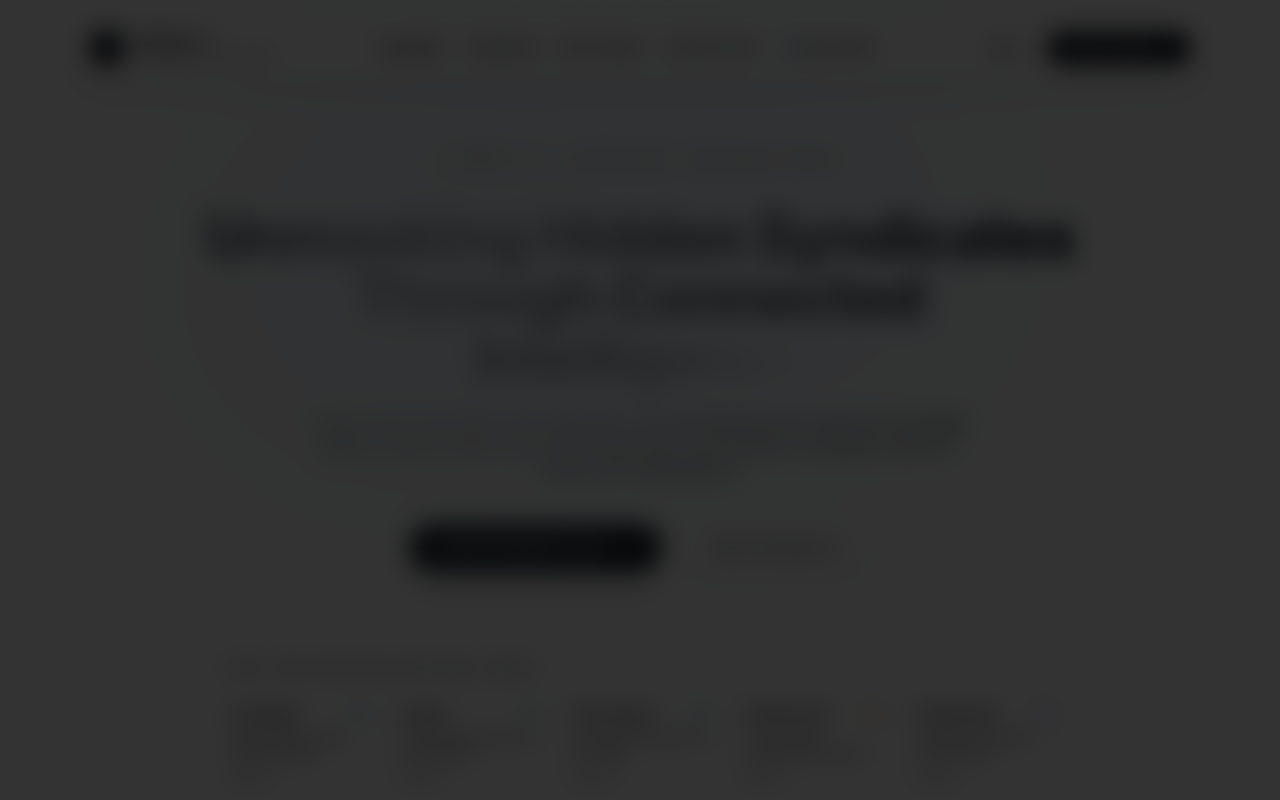
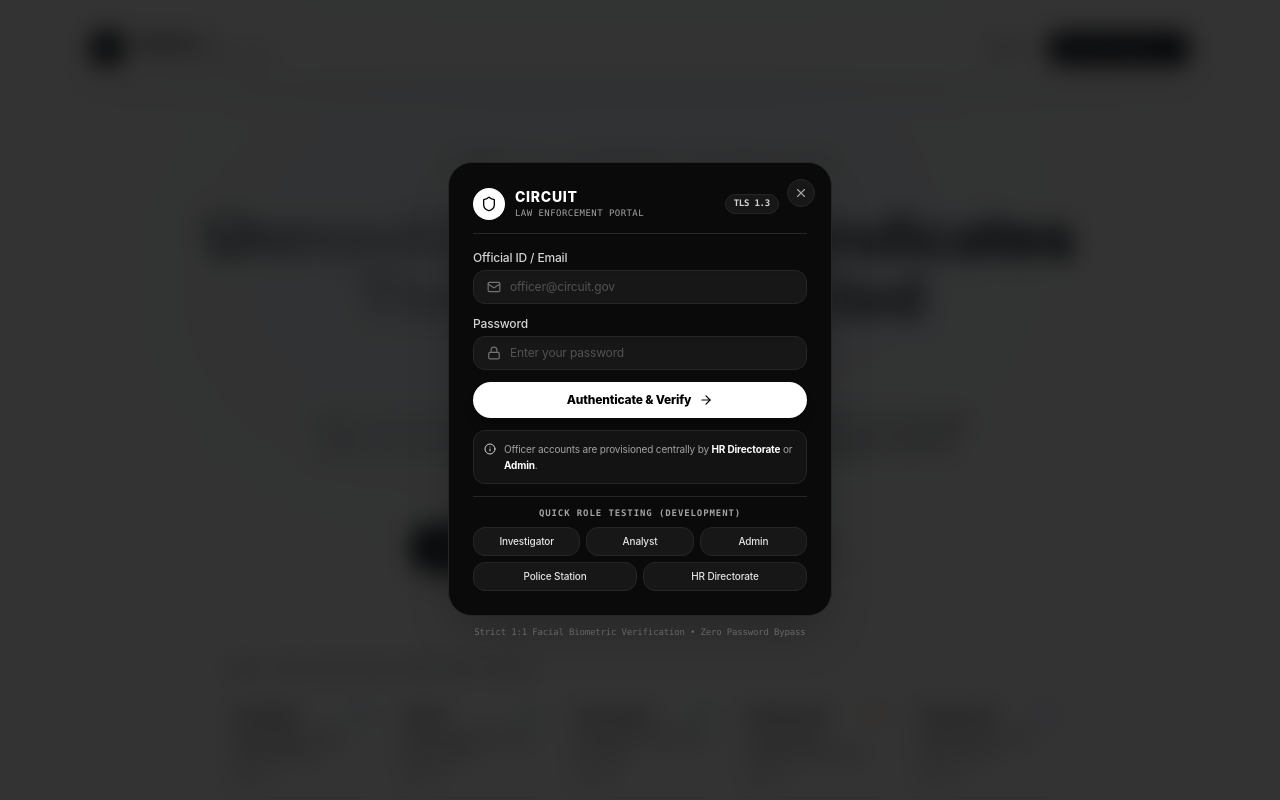
Before and after one commit to ei-sanu/circuit-forensics-ai, a Next.js app: page / in a window 1280 px wide. Both pictures are taken after a click on the button "Sign In". Shown: the top 800 px of the page. Built offline with nearby package versions, Linux system fonts and the light colour scheme.

Commit message:
fix(ui): portal auth modal to body and streamline landing navbar links

```diff
--- a/app/globals.css
+++ b/app/globals.css
@@ -228,15 +228,12 @@ nextjs-portal,
 @keyframes pageEnter {
   0% {
     opacity: 0;
-    transform: translateY(8px);
   }
   100% {
     opacity: 1;
-    transform: translateY(0);
   }
 }
 
 .animate-page-enter {
-  animation: pageEnter 0.22s cubic-bezier(0.16, 1, 0.3, 1) both;
-  will-change: opacity, transform;
+  animation: pageEnter 0.2s ease-out both;
 }
--- a/components/auth/AuthModal.tsx
+++ b/components/auth/AuthModal.tsx
@@ -1,6 +1,6 @@
 'use client';
-
 import React, { useState, useEffect } from 'react';
+import { createPortal } from 'react-dom';
 import { useRouter } from 'next/navigation';
 import { Shield, Lock, Mail, ArrowRight, X, Info } from 'lucide-react';
 import { api } from '@/lib/api';
@@ -16,6 +16,7 @@ interface AuthModalProps {
 
 export function AuthModal({ isOpen, onClose, defaultRole }: AuthModalProps) {
   const router = useRouter();
+  const [mounted, setMounted] = useState(false);
   const [authState, setAuthState] = useState<'CREDENTIALS' | 'BIOMETRIC_VERIFY'>('CREDENTIALS');
   const [challengeData, setChallengeData] = useState<{ challengeId: string; user: any } | null>(null);
 
@@ -23,6 +24,10 @@ export function AuthModal({ isOpen, onClose, defaultRole }: AuthModalProps) {
   const [password, setPassword] = useState('');
   const [loading, setLoading] = useState(false);
   const [error, setError] = useState('');
+
+  useEffect(() => {
+    setMounted(true);
+  }, []);
 
   // Reset fields when opened
   useEffect(() => {
@@ -50,8 +55,6 @@ export function AuthModal({ isOpen, onClose, defaultRole }: AuthModalProps) {
       window.removeEventListener('keydown', handleKeyDown);
     };
   }, [isOpen, onClose]);
-
-  if (!isOpen) return null;
 
   const handleLogin = async (e: React.FormEvent) => {
     e.preventDefault();
@@ -114,17 +117,19 @@ export function AuthModal({ isOpen, onClose, defaultRole }: AuthModalProps) {
     }
   };
 
-  return (
-    <div className="fixed inset-0 z-50 flex items-center justify-center p-4">
+  if (!isOpen || !mounted) return null;
+
+  const modalContent = (
+    <div className="fixed inset-0 z-[100] flex items-center justify-center p-3 sm:p-4 overflow-y-auto">
       {/* Translucent Dark Backdrop */}
       <div
         onClick={onClose}
-        className="absolute inset-0 bg-black/80 backdrop-blur-md transition-opacity animate-fade-in"
+        className="fixed inset-0 bg-black/80 backdrop-blur-md transition-opacity animate-fade-in"
       />
 
       {/* Main Content Area */}
       {authState === 'BIOMETRIC_VERIFY' && challengeData ? (
-        <div className="relative z-10 animate-scale-in">
+        <div className="relative z-10 animate-scale-in my-auto">
           <BiometricVerification
             challengeId={challengeData.challengeId}
             claimedUser={challengeData.user}
@@ -137,73 +142,73 @@ export function AuthModal({ isOpen, onClose, defaultRole }: AuthModalProps) {
         </div>
       ) : (
         /* Modal Card - High Contrast Black & White */
-        <div className="relative w-full max-w-sm z-10 animate-scale-in">
-          <div className="bg-neutral-950 border border-neutral-800 rounded-3xl p-7 shadow-2xl relative text-white">
+        <div className="relative w-full max-w-sm z-10 animate-scale-in my-auto">
+          <div className="bg-neutral-950 border border-neutral-800 rounded-3xl p-5 sm:p-6 shadow-2xl relative text-white max-h-[92vh] overflow-y-auto">
             {/* Close button */}
             <button
               onClick={onClose}
-              className="absolute top-5 right-5 w-8 h-8 rounded-full bg-neutral-900 hover:bg-neutral-800 border border-neutral-800 text-neutral-400 hover:text-white flex items-center justify-center transition cursor-pointer"
+              className="absolute top-4 right-4 w-7 h-7 rounded-full bg-neutral-900 hover:bg-neutral-800 border border-neutral-800 text-neutral-400 hover:text-white flex items-center justify-center transition cursor-pointer"
               aria-label="Close modal"
             >
-              <X className="w-4 h-4" />
+              <X className="w-3.5 h-3.5" />
             </button>
 
             {/* Header */}
-            <div className="flex items-center justify-between pb-4 border-b border-neutral-800 mb-5">
-              <div className="flex items-center gap-3">
-                <div className="w-9 h-9 rounded-full bg-white flex items-center justify-center text-black font-bold shadow-sm">
-                  <Shield className="w-5 h-5 text-black" />
+            <div className="flex items-center justify-between pb-3 border-b border-neutral-800 mb-4">
+              <div className="flex items-center gap-2.5">
+                <div className="w-8 h-8 rounded-full bg-white flex items-center justify-center text-black font-bold shadow-sm">
+                  <Shield className="w-4 h-4 text-black" />
                 </div>
                 <div>
-                  <h2 className="font-extrabold text-base text-white tracking-wider">CIRCUIT</h2>
-                  <p className="text-[10px] text-neutral-400 font-mono tracking-wider uppercase">
+                  <h2 className="font-extrabold text-sm text-white tracking-wider">CIRCUIT</h2>
+                  <p className="text-[9px] text-neutral-400 font-mono tracking-wider uppercase">
                     Law Enforcement Portal
                   </p>
                 </div>
               </div>
-              <span className="mr-8 px-2.5 py-0.5 rounded-full text-[10px] font-mono bg-neutral-900 text-neutral-300 border border-neutral-800 font-semibold tracking-tight">
+              <span className="mr-7 px-2 py-0.5 rounded-full text-[9px] font-mono bg-neutral-900 text-neutral-300 border border-neutral-800 font-semibold tracking-tight">
                 TLS 1.3
               </span>
             </div>
 
             {error && (
-              <div className="mb-4 p-3 rounded-xl bg-red-950/50 border border-red-800 text-red-200 text-xs font-medium leading-tight">
+              <div className="mb-3 p-2.5 rounded-xl bg-red-950/50 border border-red-800 text-red-200 text-xs font-medium leading-tight">
                 {error}
               </div>
             )}
 
             {/* Login Form */}
-            <form onSubmit={handleLogin} className="space-y-4 text-xs">
+            <form onSubmit={handleLogin} className="space-y-3 text-xs">
               <div>
-                <label className="block text-neutral-300 font-medium mb-1.5 text-xs">
+                <label className="block text-neutral-300 font-medium mb-1 text-xs">
                   Official ID / Email
                 </label>
                 <div className="relative">
-                  <Mail className="w-4 h-4 text-neutral-500 absolute left-3.5 top-1/2 -translate-y-1/2" />
+                  <Mail className="w-3.5 h-3.5 text-neutral-500 absolute left-3.5 top-1/2 -translate-y-1/2" />
                   <input
                     type="email"
                     required
                     value={email}
                     onChange={(e) => setEmail(e.target.value)}
                     placeholder="officer@circuit.gov"
-                    className="w-full pl-10 pr-3.5 py-2.5 bg-neutral-900 border border-neutral-800 focus:border-white rounded-xl text-xs text-white placeholder:text-neutral-600 focus:outline-none transition shadow-inner"
+                    className="w-full pl-9 pr-3.5 py-2 bg-neutral-900 border border-neutral-800 focus:border-white rounded-xl text-xs text-white placeholder:text-neutral-600 focus:outline-none transition shadow-inner"
                   />
                 </div>
               </div>
 
               <div>
-                <label className="block text-neutral-300 font-medium mb-1.5 text-xs">
+                <label className="block text-neutral-300 font-medium mb-1 text-xs">
                   Password
                 </label>
                 <div className="relative">
-                  <Lock className="w-4 h-4 text-neutral-500 absolute left-3.5 top-1/2 -translate-y-1/2" />
+                  <Lock className="w-3.5 h-3.5 text-neutral-500 absolute left-3.5 top-1/2 -translate-y-1/2" />
                   <input
                     type="password"
                     required
                     value={password}
                     onChange={(e) => setPassword(e.target.value)}
                     placeholder="Enter your password"
-                    className="w-full pl-10 pr-3.5 py-2.5 bg-neutral-900 border border-neutral-800 focus:border-white rounded-xl text-xs text-white placeholder:text-neutral-600 focus:outline-none transition shadow-inner"
+                    className="w-full pl-9 pr-3.5 py-2 bg-neutral-900 border border-neutral-800 focus:border-white rounded-xl text-xs text-white placeholder:text-neutral-600 focus:outline-none transition shadow-inner"
                   />
                 </div>
               </div>
@@ -211,30 +216,30 @@ export function AuthModal({ isOpen, onClose, defaultRole }: AuthModalProps) {
               <button
                 type="submit"
                 disabled={loading}
-                className="w-full py-3 rounded-full bg-white hover:bg-neutral-200 active:scale-[0.98] text-black font-extrabold text-xs transition shadow-lg flex items-center justify-center gap-2 mt-2 cursor-pointer disabled:opacity-50"
+                className="w-full py-2.5 rounded-full bg-white hover:bg-neutral-200 active:scale-[0.98] text-black font-extrabold text-xs transition shadow-lg flex items-center justify-center gap-2 mt-1 cursor-pointer disabled:opacity-50"
               >
                 {loading ? (
-                  <div className="w-4 h-4 border-2 border-black border-t-transparent rounded-full animate-spin" />
+                  <div className="w-3.5 h-3.5 border-2 border-black border-t-transparent rounded-full animate-spin" />
                 ) : (
                   <>
                     <span>Authenticate & Verify</span>
-                    <ArrowRight className="w-4 h-4" />
+                    <ArrowRight className="w-3.5 h-3.5" />
                   </>
                 )}
               </button>
             </form>
 
             {/* Account Provisioning Notice */}
-            <div className="mt-4 p-3 rounded-xl bg-neutral-900/70 border border-neutral-800 text-[11px] text-neutral-400 leading-relaxed flex items-start gap-2">
-              <Info className="w-3.5 h-3.5 text-neutral-300 shrink-0 mt-0.5" />
+            <div className="mt-3 p-2.5 rounded-xl bg-neutral-900/70 border border-neutral-800 text-[10px] text-neutral-400 leading-relaxed flex items-start gap-2">
+              <Info className="w-3 h-3 text-neutral-300 shrink-0 mt-0.5" />
               <span>
                 Officer accounts are provisioned centrally by <strong className="text-white">HR Directorate</strong> or <strong className="text-white">Admin</strong>.
               </span>
             </div>
 
             {/* RBAC Quick Role Testing */}
-            <div className="mt-4 pt-3.5 border-t border-neutral-800 text-center">
-              <p className="text-[10px] font-mono text-neutral-400 uppercase tracking-widest mb-2 font-semibold">
+            <div className="mt-3 pt-2.5 border-t border-neutral-800 text-center">
+              <p className="text-[9px] font-mono text-neutral-400 uppercase tracking-widest mb-1.5 font-semibold">
                 Quick Role Testing (Development)
               </p>
               <div className="grid grid-cols-3 gap-1.5 mb-1.5">
@@ -242,7 +247,7 @@ export function AuthModal({ isOpen, onClose, defaultRole }: AuthModalProps) {
                   type="button"
                   disabled={loading}
                   onClick={() => handleRoleQuickLogin('investigator')}
-                  className="py-2 px-2 rounded-xl bg-neutral-900 hover:bg-neutral-800 border border-neutral-800 hover:border-neutral-600 text-[11px] text-neutral-200 hover:text-white font-medium transition cursor-pointer disabled:opacity-50"
+                  className="py-1.5 px-2 rounded-xl bg-neutral-900 hover:bg-neutral-800 border border-neutral-800 hover:border-neutral-600 text-[10px] text-neutral-200 hover:text-white font-medium transition cursor-pointer disabled:opacity-50"
                 >
                   Investigator
                 </button>
@@ -250,7 +255,7 @@ export function AuthModal({ isOpen, onClose, defaultRole }: AuthModalProps) {
                   type="button"
                   disabled={loading}
                   onClick={() => handleRoleQuickLogin('analyst')}
-                  className="py-2 px-2 rounded-xl bg-neutral-900 hover:bg-neutral-800 border border-neutral-800 hover:border-neutral-600 text-[11px] text-neutral-200 hover:text-white font-medium transition cursor-pointer disabled:opacity-50"
+                  className="py-1.5 px-2 rounded-xl bg-neutral-900 hover:bg-neutral-800 border border-neutral-800 hover:border-neutral-600 text-[10px] text-neutral-200 hover:text-white font-medium transition cursor-pointer disabled:opacity-50"
                 >
                   Analyst
                 </button>
@@ -258,7 +263,7 @@ export function AuthModal({ isOpen, onClose, defaultRole }: AuthModalProps) {
                   type="button"
                   disabled={loading}
                   onClick={() => handleRoleQuickLogin('admin')}
-                  className="py-2 px-2 rounded-xl bg-neutral-900 hover:bg-neutral-800 border border-neutral-800 hover:border-neutral-600 text-[11px] text-neutral-200 hover:text-white font-medium transition cursor-pointer disabled:opacity-50"
+                  className="py-1.5 px-2 rounded-xl bg-neutral-900 hover:bg-neutral-800 border border-neutral-800 hover:border-neutral-600 text-[10px] text-neutral-200 hover:text-white font-medium transition cursor-pointer disabled:opacity-50"
                 >
                   Admin
                 </button>
@@ -268,7 +273,7 @@ export function AuthModal({ isOpen, onClose, defaultRole }: AuthModalProps) {
                   type="button"
                   disabled={loading}
                   onClick={() => handleRoleQuickLogin('police_station')}
-                  className="py-2 px-2 rounded-xl bg-neutral-900 hover:bg-neutral-800 border border-neutral-800 hover:border-neutral-600 text-[11px] text-neutral-200 hover:text-white font-medium transition cursor-pointer disabled:opacity-50"
+                  className="py-1.5 px-2 rounded-xl bg-neutral-900 hover:bg-neutral-800 border border-neutral-800 hover:border-neutral-600 text-[10px] text-neutral-200 hover:text-white font-medium transition cursor-pointer disabled:opacity-50"
                 >
                   Police Station
                 </button>
@@ -276,7 +281,7 @@ export function AuthModal({ isOpen, onClose, defaultRole }: AuthModalProps) {
                   type="button"
                   disabled={loading}
                   onClick={() => handleRoleQuickLogin('hr')}
-                  className="py-2 px-2 rounded-xl bg-neutral-900 hover:bg-neutral-800 border border-neutral-800 hover:border-neutral-600 text-[11px] text-neutral-200 hover:text-white font-medium transition cursor-pointer disabled:opacity-50"
+                  className="py-1.5 px-2 rounded-xl bg-neutral-900 hover:bg-neutral-800 border border-neutral-800 hover:border-neutral-600 text-[10px] text-neutral-200 hover:text-white font-medium transition cursor-pointer disabled:opacity-50"
                 >
                   HR Directorate
                 </button>
@@ -285,11 +290,13 @@ export function AuthModal({ isOpen, onClose, defaultRole }: AuthModalProps) {
           </div>
 
           {/* Security Subtitle */}
-          <p className="text-center text-[10px] text-neutral-500 font-medium mt-3 font-mono">
+          <p className="text-center text-[9px] text-neutral-500 font-medium mt-2.5 font-mono">
             Strict 1:1 Facial Biometric Verification • Zero Password Bypass
           </p>
         </div>
       )}
     </div>
   );
+
+  return typeof document !== 'undefined' ? createPortal(modalContent, document.body) : null;
 }
--- a/components/shell/AppShell.tsx
+++ b/components/shell/AppShell.tsx
@@ -40,7 +40,7 @@ export function AppShell({ children }: { children: React.ReactNode }) {
     return (
       <>
         <NavigationProgressBar />
-        <main className="w-full min-h-screen animate-page-enter">{children}</main>
+        <main className="w-full min-h-screen">{children}</main>
       </>
     );
   }
```
Also changed, not shown: components/landing/LandingNavbar.tsx (+0 -24 lines), 1 other file (tests, documents, lock files or other folders).
